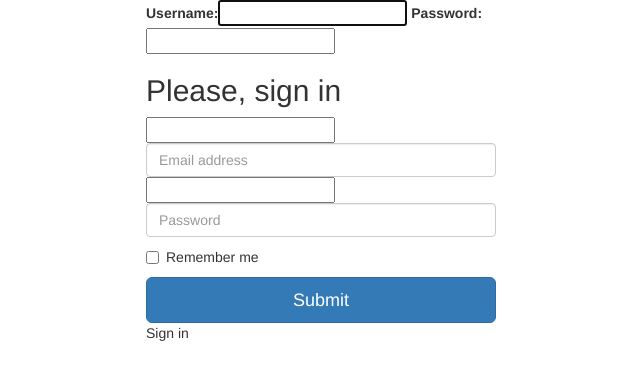
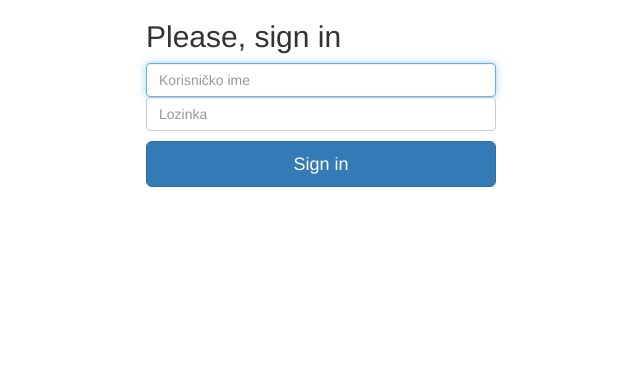
Before and after one commit to bvujicic/rExe, a Django app: page / in a window 1280 px wide. Shown: the top 380 px of the page, without its empty margins (319-959 px from the left). Run offline with Django 3.2, Linux system fonts and the light colour scheme; some libraries are stand-ins or nearby versions.

Commit message:
Login form

```diff
--- a/app/django/resources/templates/login.html
+++ b/app/django/resources/templates/login.html
@@ -6,21 +6,21 @@
 <div class="container">
       <div class="col-md-4"></div>
       <div class="col-md-4">
-        {{form}}
-        <form class="form-signin">
+        <form class="form-signin" action="{% url 'landing' %}" method="POST">{% csrf_token %}
+          {{ form.errors}}
           <h2 class="form-signin-heading">Please, sign in</h2>
-          <label for="inputEmail" class="sr-only">Email adresa</label>
+          <label for="{{ form.username.id_for_label }}" class="sr-only">Email adresa</label>
           {{ form.username }}
-          <input type="email" id="inputEmail" class="form-control" placeholder="Email address" required="" autofocus="">
-          <label for="inputPassword" class="sr-only">Lozinka</label>
+          <!--<input type="email" id="inputEmail" class="form-control" placeholder="Email address" required="" autofocus="">-->
+          <label for="{{ form.password.id_for_label }}" class="sr-only">Lozinka</label>
           {{ form.password }}
-          <input type="password" id="inputPassword" class="form-control" placeholder="Password" required="">
+          <!--<input type="password" id="inputPassword" class="form-control" placeholder="Password" required="">-->
           <div class="checkbox">
-            <label>
-              <input type="checkbox" value="remember-me"> Remember me
-            </label>
+            <!--<label>-->
+              <!--<input type="checkbox" value="remember-me"> Remember me-->
+            <!--</label>-->
           </div>
-          <input class="btn btn-lg btn-primary btn-block" type="submit">Sign in
+          <input class="btn btn-lg btn-primary btn-block" type="submit" value="Sign in">
         </form>
       </div>
       <div class="col-md-4"></div>
--- /dev/null
+++ b/app/django/web/forms.py
@@ -0,0 +1,13 @@
+from django import forms
+from django.contrib.auth.forms import AuthenticationForm as BaseAuthenticationForm
+
+
+class AuthenticationForm(BaseAuthenticationForm):
+    """
+    Add classes to input fields.
+    """
+    def __init__(self, *args, **kwargs):
+        super().__init__(*args, **kwargs)
+
+        self.fields['username'].widget = forms.TextInput(attrs={'autofocus': True, 'class': 'form-control', 'placeholder': 'Korisničko ime'})
+        self.fields['password'].widget = forms.PasswordInput({'class': 'form-control', 'placeholder': 'Lozinka'})
--- a/app/django/web/views.py
+++ b/app/django/web/views.py
@@ -1,4 +1,6 @@
 from django.contrib.auth.views import LoginView
+
+from web.forms import AuthenticationForm
 
 
 class LandingView(LoginView):
@@ -7,3 +9,4 @@ class LandingView(LoginView):
     POST: Processes form and logs user in.
     """
     template_name = 'login.html'
+    form_class = AuthenticationForm
```
